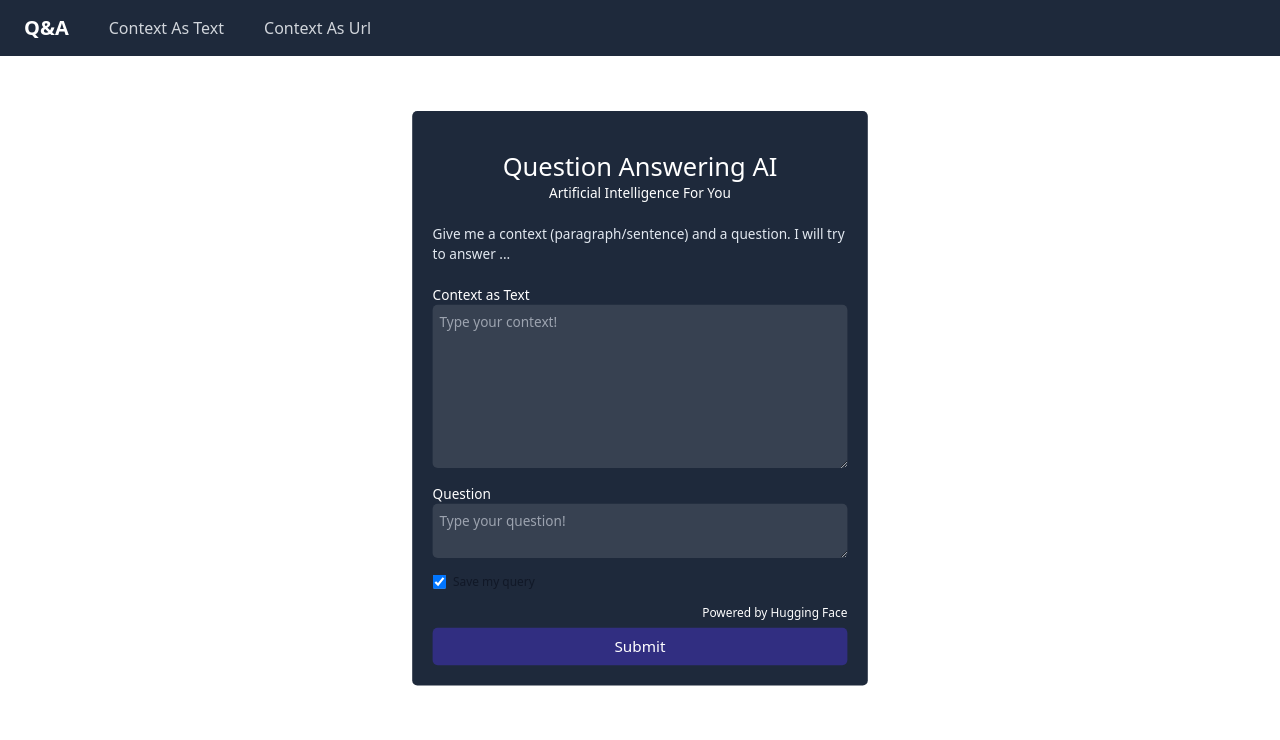
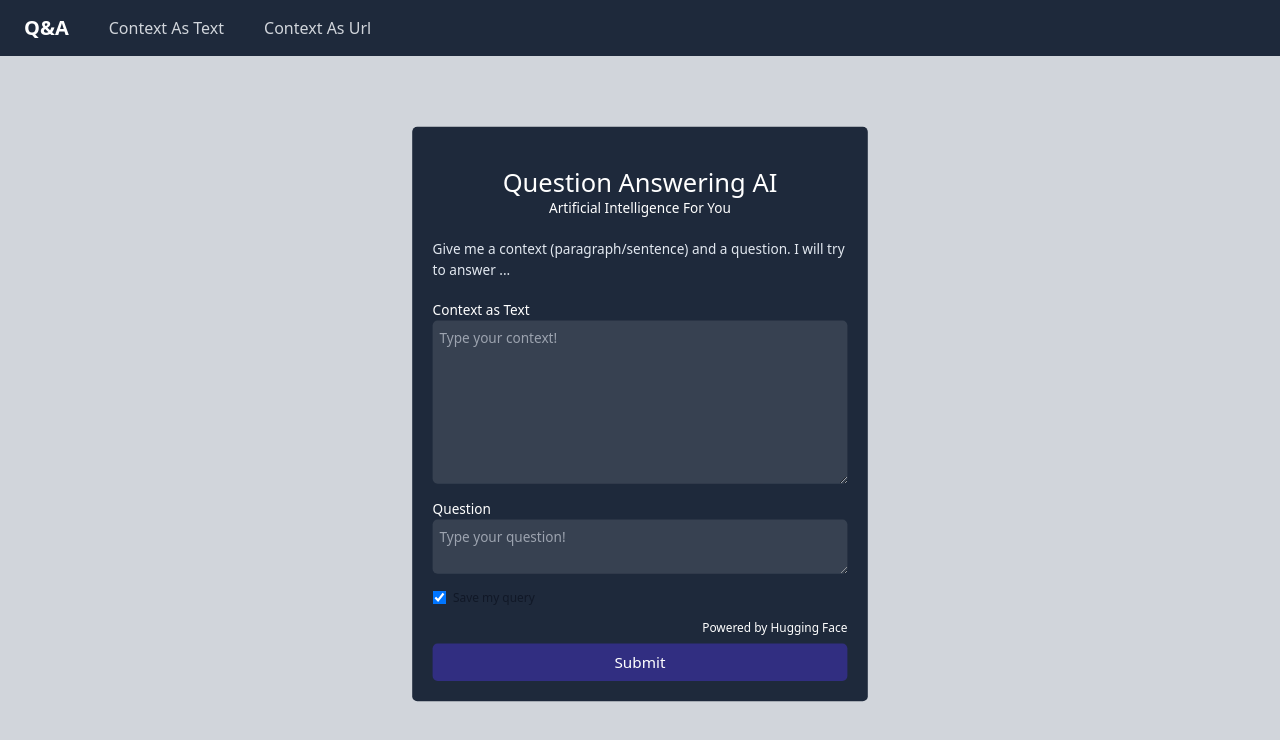
Before and after one commit to gziz/question-answer-ai, a React (Create React App) app in the folder frontend/: page / in a window 1280 px wide. Shown: the top 740 px of the page. Built offline with nearby package versions, Linux system fonts and the light colour scheme; no server answers; the HTML template or start-up script is replaced by a standard one.

Commit message:
Fix navbar overlap

```diff
--- a/frontend/src/components/Home.jsx
+++ b/frontend/src/components/Home.jsx
@@ -92,8 +92,8 @@ const Home = () => {
     return (
       <>
         <NavBar setContextType={setContextType} navChange={navChange}/>
-        <div className="h-screen flex scale-[.85]">
-            <div className="max-w-xl m-auto p-5 mt-10">
+        <div className=" flex scale-[0.85]">
+            <div className="max-w-xl h-5/6 m-auto p-5">
                 <div className="bg-slate-800 p-6 rounded-md text-white">
                     <div className="text-center my-6">
                         <h1 className="text-3xl">Question Answering AI</h1>
--- a/frontend/src/components/NavBar.jsx
+++ b/frontend/src/components/NavBar.jsx
@@ -16,7 +16,7 @@ const NavBar = (props) => {
       };
 
     return (
-            <div className="fixed top-0 w-screen h-14
+            <div className="top-0 w-screen h-14
                             flex flex-row space-x-10
                             bg-slate-800 p-6
                             justify-start">
--- a/frontend/src/index.css
+++ b/frontend/src/index.css
@@ -17,3 +17,7 @@ code {
 @tailwind base;
 @tailwind components;
 @tailwind utilities;
+
+body{
+  @apply bg-gray-300;
+}
```
